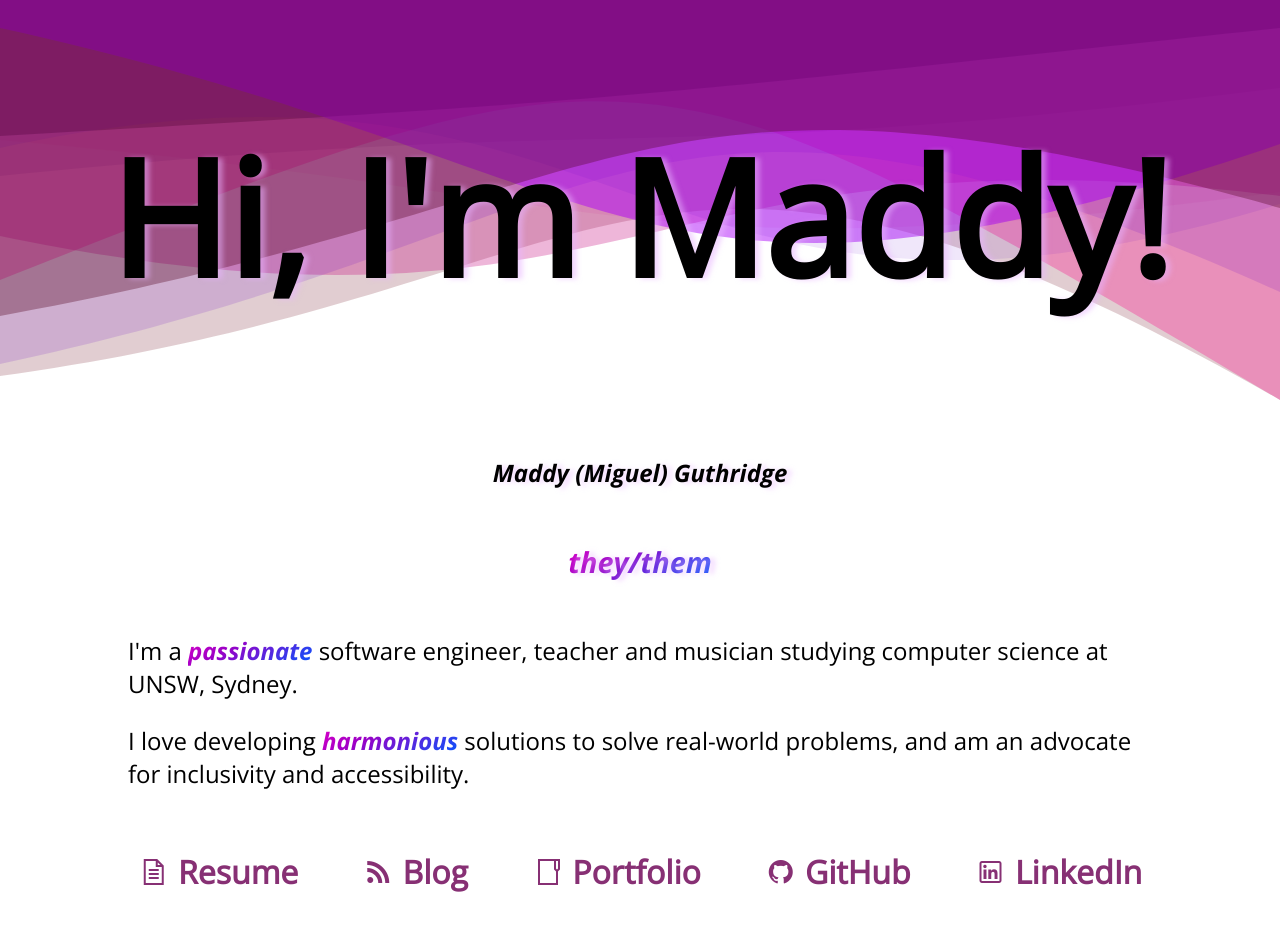
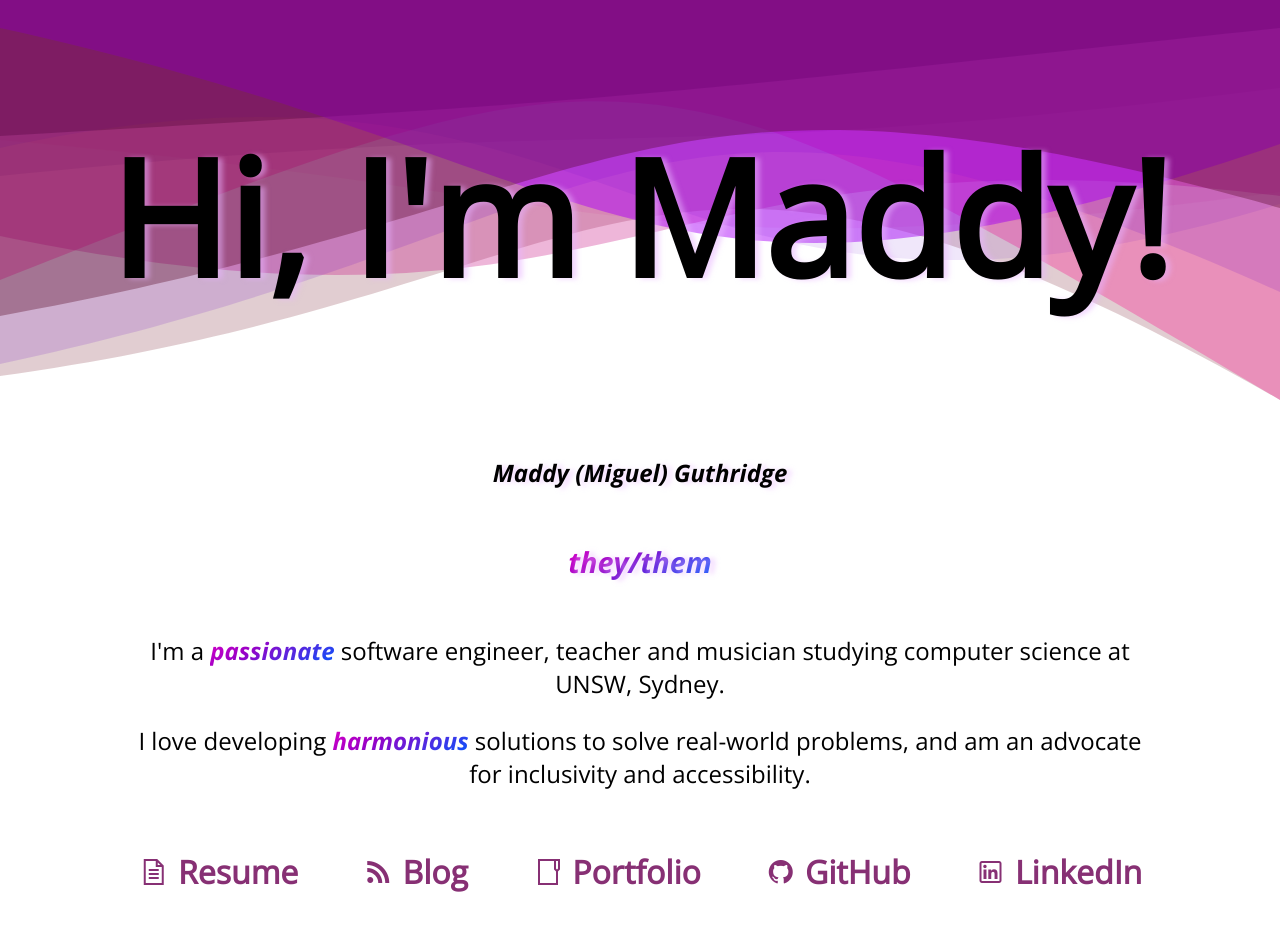
Before and after one commit to MaddyGuthridge/maddyguthridge.com, a SvelteKit app: page / in a window 1280 px wide. Built offline with nearby package versions, Linux system fonts and the light colour scheme.

Commit message:
Centre main text

```diff
--- a/src/routes/+page.svelte
+++ b/src/routes/+page.svelte
@@ -72,7 +72,7 @@
         </a>
     {/if} -->
     <main>
-        <div>
+        <div class="text">
             <p>
                 I'm a <em>passionate</em> software engineer, teacher and musician
                 studying computer science at UNSW, Sydney.
@@ -198,6 +198,10 @@
         font-size: var(--header-size);
     }
 
+    .text {
+        text-align: center;
+    }
+
     /* .bottom {
         overflow: hidden;
         display: flex;
```
